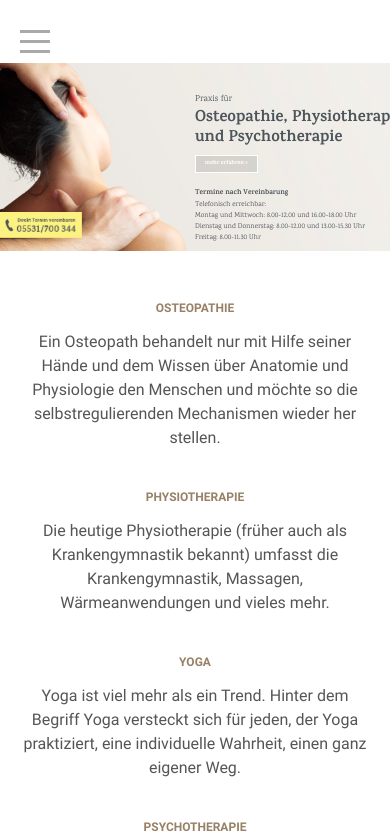
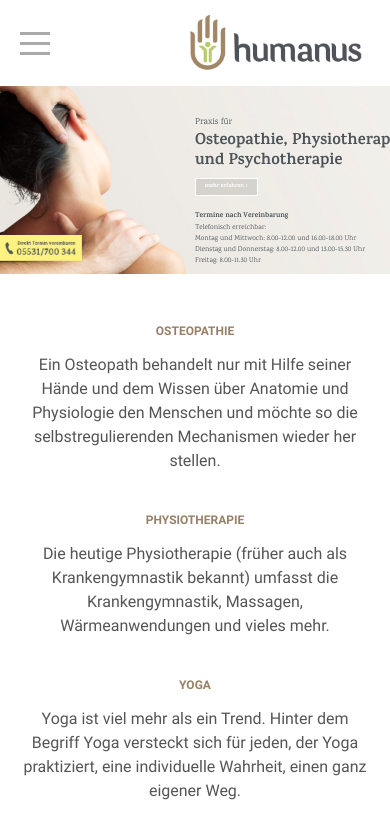
Before and after one commit to larzknoke/humanus, an Eleventy site: page src/index.html in a window 390 px wide. Shown: the top 840 px of the page. Built offline with nearby package versions, Linux system fonts and the light colour scheme; Eleventy itself is replaced by a stand-in of ours; files that its build step writes are made by us from their sources; files whose address does not match are found by name.

Commit message:
responsive logo

```diff
--- a/assets/css/style.css
+++ b/assets/css/style.css
@@ -3519,6 +3519,10 @@ footer .tm-social-icons a i {
   align-items: center;
 }
 
+.mobile-logo {
+  display: none;
+}
+
 @media screen and (max-width: 768px) {
   .akut-buttons {
     flex-direction: column;
@@ -3534,4 +3538,10 @@ footer .tm-social-icons a i {
   .akutbehandlung .iconlist-entry {
     width: 70% !important;
   }
-}
+  .mobile-logo {
+    display: block;
+    width: 180px;
+    margin-left: auto;
+    padding: 5px 0;
+  }
+}
--- a/src/_includes/partials/header.njk
+++ b/src/_includes/partials/header.njk
@@ -1,9 +1,4 @@
 <header>
-  <div id="tm-header-top">
-    <div class="tm-wrap tm-table"></div>
-    <!--tm-wrap-->
-  </div>
-  <!--tm-header-top-->
   <div id="tm-header-nav" class="tm-menu-style1 tm-sticky-menu">
     <div class="tm-wrap tm-table">
       <nav class="tm-nav">
@@ -48,10 +43,14 @@
           </li>
         </ul>
       </nav>
-      <!--tm-nav-->
+      <a class="mobile-logo" href="/"
+            ><img
+              alt="Logo"
+              src="/assets/img/logo.jpg"
+          />
+        </a>
     </div>
   </div>
   <div style="height: 104px; display: none"></div>
 
-  <!--tm-header-nav-->
 </header>
```
